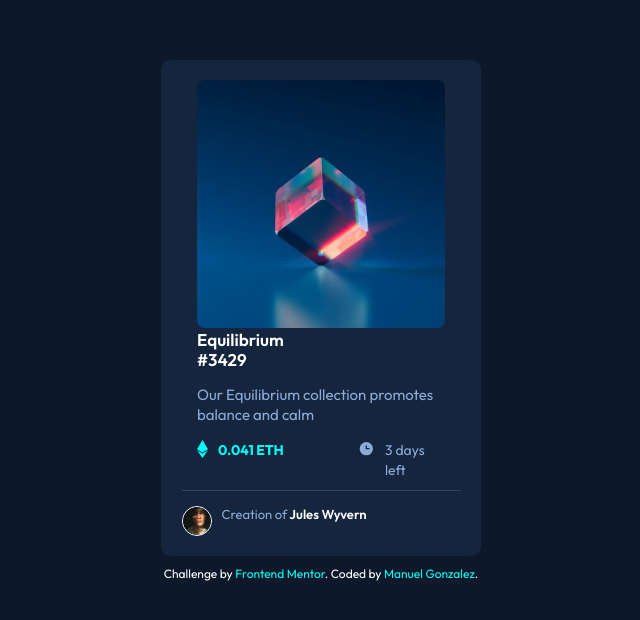
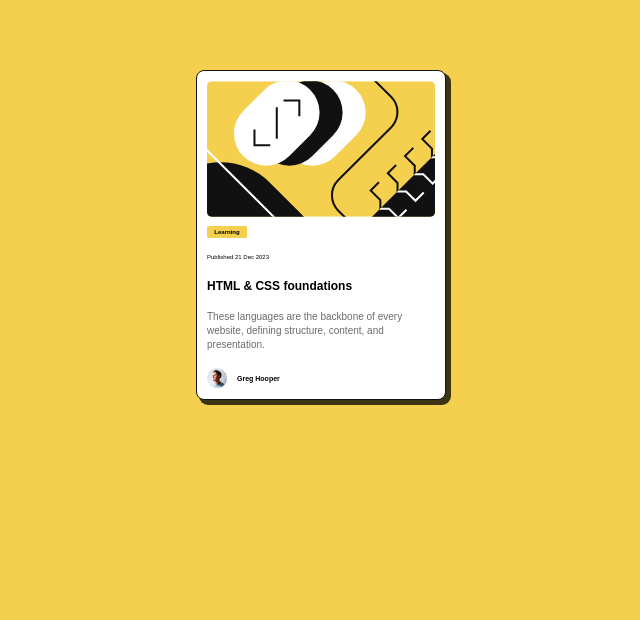
Before and after one commit to mManuelGonzalez1/First-frontend-mentor-challenge, a plain HTML site: page index.html in a window 1280 px wide. Shown: the part 130-750 px from the top of the page, without its empty margins (327-967 px from the left). Drawn offline with Linux system fonts and the light colour scheme.

Commit message:
Third Commit

```diff
--- a/index.html
+++ b/index.html
@@ -2,41 +2,30 @@
 <html lang="en">
 <head>
   <meta charset="UTF-8">
-  <meta name="viewport" content="width=device-width, initial-scale=1.0">
+  <meta name="viewport" content="width=device-width, initial-scale=1.0"> <!-- displays site properly based on user's device -->
   <link rel="preconnect" href="https://fonts.googleapis.com">
 <link rel="preconnect" href="https://fonts.gstatic.com" crossorigin>
-<link href="https://fonts.googleapis.com/css2?family=Inter:ital,opsz,wght@0,14..32,100..900;1,14..32,100..900&family=Krub:wght@300;400;600;700&family=Outfit:wght@100..900&display=swap" rel="stylesheet">
+<link href="https://fonts.googleapis.com/css2?family=Figtree:ital,wght@0,300..900;1,300..900&family=Inter:ital,opsz,wght@0,14..32,100..900;1,14..32,100..900&family=Krub:wght@500;700&family=Outfit:wght@100..900&display=swap" rel="stylesheet">
 <link rel="stylesheet" href="./styles.css">
-  <link rel="icon" type="image/png" sizes="32x32" href="./images/favicon-32x32.png">
+  <link rel="icon" type="image/png" sizes="32x32" href="./assets/images/favicon-32x32.png">
 
-  <title>Frontend Mentor | NFT preview card component</title>
+  <title>Frontend Mentor | Blog preview card</title>
+
 </head>
-
 <body>
-    <main>
-      <section class="contenedor-carta">
-        <div class="contenedor-carta-img">
-          <img src="./images/image-equilibrium.jpg" alt="NFT">
-          <div class="hover-icon">
-            <p></p>
-          </div>
-
-        </div>
-        <div class="contenedor-carta-info">
-          <h1>Equilibrium #3429</h1>
-          <p>Our Equilibrium collection promotes balance and calm</p>
-          <div class="precios">
-          <img src="./images/icon-ethereum.svg" alt="icon-ethereum">
-          <p class="precio">0.041 ETH</p>
-          <img src="./images/icon-clock.svg" alt="icon-clock">
-          <p class="dias">3 days left</p>
-          </div>
-
-        </div>
-        <div class="contenedor-carta-perfil">
-          <img src="./images/image-avatar.png" alt="image-avatar">
-          <p>Creation of<span> Jules Wyvern</span></p>
-        </div>
+  <main class="card">
+    <section class="card-image-container">
+      <img src="./assets/images/illustration-article.svg" alt="">
+    </section>
+    <section class="card-info-container">
+      <p>Learning</p>
+      <p>Published 21 Dec 2023</p>
+      <h1>  HTML & CSS foundations</h1>
+      <p class="text">These languages are the backbone of every website, defining structure, content, and presentation.</p>
+    </section>
+    <section class="card-profile-container">
+      <img src="./assets/images/image-avatar.webp" alt="">
+      <p>Greg Hooper</p>
     </section>
   </main>
   <footer>
--- a/styles.css
+++ b/styles.css
@@ -1,11 +1,9 @@
 :root{
-    --Blue: hsl(215, 51%, 70%);
-    --Cyan: hsl(178, 100%, 50%);
-    --Blue1:  hsl(217, 54%, 11%);
-    --Blue2:  hsl(216, 50%, 16%);
-    --Blue3:  hsl(215, 32%, 27%);
-    --White: hsl(0, 0%, 100%);
-    --fuente: 'Outfit', sans-serif;
+   --Yellow: hsl(47, 88%, 63%);
+   --White: hsl(0, 0%, 100%);
+   --Gray2 : hsl(0, 0%, 42%);
+   --Gray : hsl(0, 0%, 7%);
+   --fuente: 'Fitgree', sans-serif;
 }
 
 html,*{
@@ -16,164 +14,126 @@ html,*{
     box-sizing: inherit;
 }
 
+body{
+    background-color: var(--Yellow);
+    width: 100%;
+    height: 100%;
+}
 
-body{
-    background-color: var(--Blue1);
-    width: 100%;
-}
 main{
-    width: 90%;
-    background-color: var(--Blue2);
-    margin: 7rem auto 1rem auto;
-    border-radius: 1rem;
-    padding: 2rem 0.5rem;
-}
-.contenedor-carta-img,.contenedor-carta-info{
-   width: 90%;
-   height: auto;
-   margin: 0 auto;
-   font-family: var(--fuente);
-    position: relative;
-
+    background-color: var(--White);
+    border: 0.1rem solid var(--Gray);
+    border-radius: 0.8rem;
+    width: 50%;
+    margin: 9rem 6rem 2rem 6rem;
+    padding: 1rem;
+    box-shadow: 4px 4px 0px 1px rgba(0,0,0,0.75);
 
 
 }
 
-.contenedor-carta-img img{
+.card-image-container{
     width: 100%;
-    border-radius: 0.8rem;
+    margin: 0 auto;
+    align-items: center;
+
+}
+.card-image-container img{
+
+    border-radius: 0.5rem;
     background-position: cover;
     background-repeat: no-repeat;
+    width: 100%;
 
 }
-
-.hover-icon{
+.card-info-container{
     width: 100%;
-    height: 100%;
-    position: absolute;
-    background-color:var(--Cyan);
-    top : 0;
-    right: 0;
-    background-image: url('./images/icon-view.svg');
-    background-position: center;
-    background-repeat: no-repeat;
-    border-radius: 0.4rem;
-    opacity: 0;
+    height: 150px;
+    display: flex;
+    flex-direction: column;
+    justify-content: space-around;
+    font-family: var(--fuente);
 }
-.hover-icon:hover{
-    opacity: 0.8;
-
+.card-info-container p:nth-child(1){
+    background-color: var(--Yellow);
+    width: 4rem;
+    border-radius: 0.2rem;
+    text-align: center;
+    padding: 0.3rem;
+    font-weight: bolder;
+}
+.card-info-container h1{
+    font-size: 1.2rem;
+    margin: 0.4rem 0;
 }
 
-
-.contenedor-carta-info h1{
-    color: var(--White);
-    width: 55%;
-    font-size: 1.7rem;
-    font-weight: 600;
+.text{
+    font-size: 1rem;
+    line-height: 1.4rem;
+    font-weight: 400;
+    color: var(--Gray2);
     margin-top: 0;
-    margin-bottom: 0.5rem;
-}
-.contenedor-carta-info:hover h1,.contenedor-carta-perfil:hover span{
-    color: var(--Cyan);
-    cursor: pointer;
-}
-.contenedor-carta-info:nth-child(2){
-    color: var(--Blue);
-    font-size: 2.4rem;
-    line-height: 2rem;
-    margin-top: 0;
-
-}
-.precios{
-    display: grid;
-    grid-template-columns: 0.1fr 1fr 0.1fr 1fr;
     margin-bottom: 1rem;
 }
-.precio{
-    width: 15rem;
-    color: var(--Cyan);
-    font-size: 1.4rem;
+.card-profile-container{
+    display: flex;
+}
+.card-profile-container img{
+    width: 2rem;
+    height: 2rem;
+}
+.card-profile-container P{
+    font-family: var(--fuente);
+    padding-left: 1rem;
+    font-size: 0.7rem;
     font-weight: bolder;
-    margin-top: 0;
-    margin-bottom: 0;
-    padding-left: 1rem;
-}
-.dias{
-    color: var(--Blue);
-    font-size: 1.4rem;
-    font-weight: normal;
-    margin-top: 0;
-    margin-bottom: 0;
-    padding-left: 1rem;
+    align-self: center;
 }
 
-.contenedor-carta-perfil{
-    display: flex;
+footer{
     width: 90%;
-    margin: 0 auto;
-    border-top: 0.1rem solid var(--Blue3);
-    padding-top: 1.5rem;
+    font-family: var(--fuente);
+    font-size: 1.4rem;
+    text-align: center;
 }
-.contenedor-carta-perfil img{
-    width: 3rem;
-    height: 3rem;
-    background-position: cover;
-    background-repeat: repeat;
-    border: 1px solid var(--White);
-    border-radius: 50%;
+footer div{
+    color: var(--Gray2);
+    font-weight: bold;
 }
-.contenedor-carta-perfil p{
-    color: var(--Blue);
-    font-family: var(--fuente);
-    font-size: 1.3rem;
-    margin: 0;
-    padding-left: 1rem;
-}
-.contenedor-carta-perfil span{
+footer a{
+    text-decoration: none;
+    font-weight: bolder;
     color: var(--White);
-    font-weight: 600;
-    font-size: 1.3rem;
-}
-
-.attribution{
-font-size: 1.2rem;
-color: var(--White);
-font-family: var(--fuente);
-text-align: center;
-}
-.attribution a{
-    font-size: 1.2rem;
-    color: var(--Cyan);
-    text-decoration: none;
-}
-
-
-@media(min-width:768px){
-    main{
-        width: 50%;
-        margin-top: 90px;
-    }
+    text-transform: uppercase;
 }
 
 @media(min-width:1000px){
     main{
-        width: 25%;
-        margin-top: 190px;
-    }
-    .contenedor-carta-img,.contenedor-carta-info{
-   width: 80%;
 
+    width: 25rem;
+    margin: 20rem auto;
+    padding: 1rem;
+    box-shadow: 4px 4px 0px 1px rgba(0,0,0,0.75);
 
 
 }
 
-.contenedor-carta-img img{
+.card-image-container{
     width: 100%;
-    border-radius: 0.8rem;
+    margin: 0 auto;
+    align-items: center;
+
+}
+.card-image-container img{
+
+    border-radius: 0.5rem;
     background-position: cover;
     background-repeat: no-repeat;
+    width: 100%;
 
+}
+footer{
+    display: none;
 }
 
 }
```
Also changed, not shown: MacBook Pro-1754819915986.jpeg (added), assets/fonts/Figtree-Italic-VariableFont_wght.ttf (added), assets/fonts/Figtree-VariableFont_wght.ttf (added), assets/fonts/OFL.txt, assets/fonts/README.txt, assets/fonts/static/Figtree-ExtraBold.ttf (added), assets/fonts/static/Figtree-Medium.ttf (added), assets/images/illustration-article.svg (added), assets/images/image-avatar.webp (added), design/active-states.jpg, design/desktop-design.jpg (added), design/mobile-design.jpg, iPhone 12 Pro-1754819947090.jpeg (added). Lines whose indentation alone changed are shown as unchanged.
